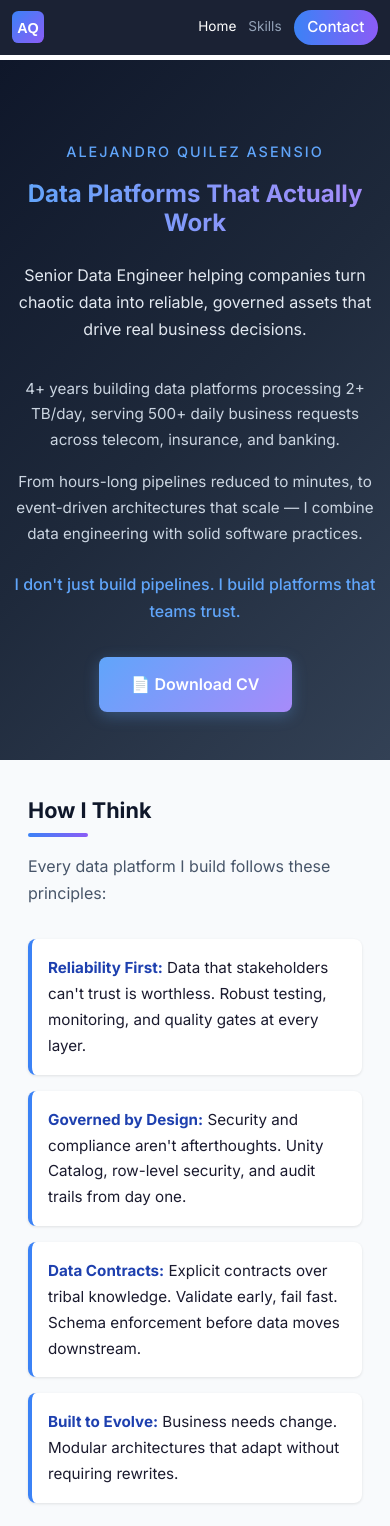
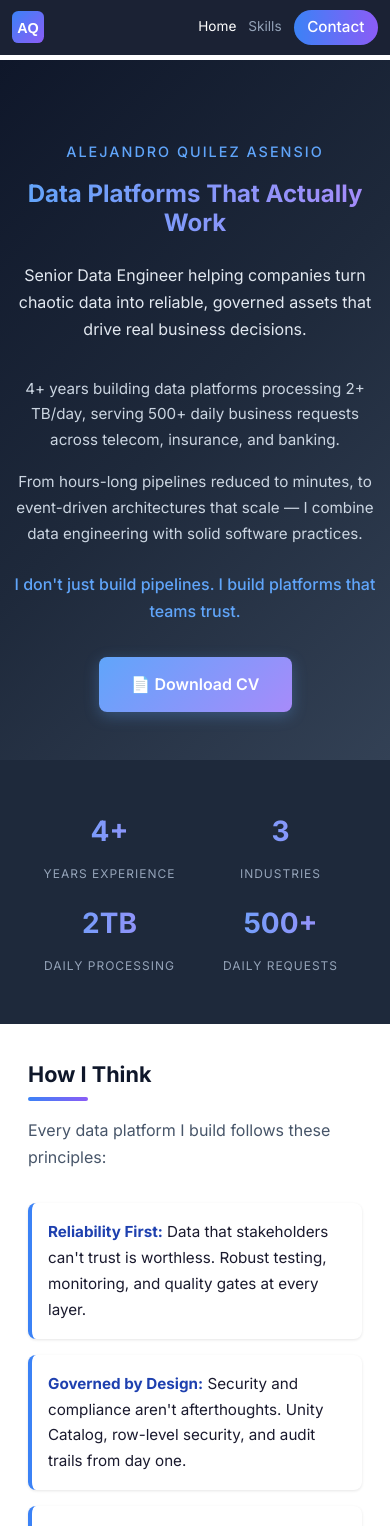
Before and after one commit to kaleex/cv, a React (Vite) app in the folder frontend/: page / in a window 390 px wide. Shown: the top 1526 px of the page. Built offline with nearby package versions, Linux system fonts and the light colour scheme.

Commit message:
feat: add stats section and scroll animations

```diff
--- a/frontend/src/App.css
+++ b/frontend/src/App.css
@@ -119,6 +119,55 @@
 }
 
 .download-cv-btn:active {
+  transform: translateY(0);
+}
+
+/* Stats Section */
+.stats-section {
+  background: #1e293b;
+  padding: 3rem 2rem;
+}
+
+.stats-container {
+  max-width: 900px;
+  margin: 0 auto;
+  display: grid;
+  grid-template-columns: repeat(4, 1fr);
+  gap: 2rem;
+  text-align: center;
+}
+
+.stat-item {
+  display: flex;
+  flex-direction: column;
+  gap: 0.5rem;
+}
+
+.stat-number {
+  font-size: 2.5rem;
+  font-weight: 700;
+  background: linear-gradient(90deg, #60a5fa, #a78bfa);
+  -webkit-background-clip: text;
+  -webkit-text-fill-color: transparent;
+  background-clip: text;
+}
+
+.stat-label {
+  font-size: 0.9rem;
+  color: #94a3b8;
+  text-transform: uppercase;
+  letter-spacing: 1px;
+}
+
+/* Fade-in Animation */
+.fade-in {
+  opacity: 0;
+  transform: translateY(20px);
+  transition: opacity 0.6s ease-out, transform 0.6s ease-out;
+}
+
+.fade-in.visible {
+  opacity: 1;
   transform: translateY(0);
 }
 
@@ -612,4 +661,28 @@
     max-width: 280px;
     text-align: center;
   }
+
+  .stats-container {
+    grid-template-columns: repeat(2, 1fr);
+    gap: 1.5rem;
+  }
+
+  .stat-number {
+    font-size: 2rem;
+  }
 }
+
+@media (max-width: 400px) {
+  .stats-container {
+    grid-template-columns: repeat(2, 1fr);
+    gap: 1rem;
+  }
+
+  .stat-number {
+    font-size: 1.75rem;
+  }
+
+  .stat-label {
+    font-size: 0.75rem;
+  }
+}
--- a/frontend/src/App.tsx
+++ b/frontend/src/App.tsx
@@ -8,6 +8,25 @@ import * as portfolio from './data/portfolio'
 import './App.css'
 
 function Home() {
+  useEffect(() => {
+    const observer = new IntersectionObserver(
+      (entries) => {
+        entries.forEach((entry) => {
+          if (entry.isIntersecting) {
+            entry.target.classList.add('visible')
+          }
+        })
+      },
+      { threshold: 0.1 }
+    )
+
+    document.querySelectorAll('.fade-in').forEach((el) => {
+      observer.observe(el)
+    })
+
+    return () => observer.disconnect()
+  }, [])
+
   return (
     <div className="portfolio">
       {/* Hero Section */}
@@ -28,8 +47,30 @@ function Home() {
         </div>
       </header>
 
+      {/* Stats Section */}
+      <section className="stats-section">
+        <div className="stats-container">
+          <div className="stat-item">
+            <span className="stat-number">4+</span>
+            <span className="stat-label">Years Experience</span>
+          </div>
+          <div className="stat-item">
+            <span className="stat-number">3</span>
+            <span className="stat-label">Industries</span>
+          </div>
+          <div className="stat-item">
+            <span className="stat-number">2TB</span>
+            <span className="stat-label">Daily Processing</span>
+          </div>
+          <div className="stat-item">
+            <span className="stat-number">500+</span>
+            <span className="stat-label">Daily Requests</span>
+          </div>
+        </div>
+      </section>
+
       {/* Approach Section */}
-      <section className="section approach">
+      <section className="section approach fade-in">
         <div className="container">
           <h3>{portfolio.approach.title}</h3>
           <p className="section-body">{portfolio.approach.body}</p>
@@ -45,7 +86,7 @@ function Home() {
       </section>
 
       {/* Lakehouse Architecture Section */}
-      <section className="section lakehouse">
+      <section className="section lakehouse fade-in">
         <div className="container">
           <h3>{portfolio.lakehouse.title}</h3>
           <p className="section-body">{portfolio.lakehouse.body}</p>
@@ -58,7 +99,7 @@ function Home() {
       </section>
 
       {/* Medallion Architecture Section */}
-      <section className="section medallion">
+      <section className="section medallion fade-in">
         <div className="container">
           <h3>Medallion Architecture</h3>
           <div className="medallion-layers">
@@ -81,7 +122,7 @@ function Home() {
       </section>
 
       {/* Governance & Security Section */}
-      <section className="section governance">
+      <section className="section governance fade-in">
         <div className="container">
           <h3>{portfolio.governance.title}</h3>
           <p className="section-body">{portfolio.governance.body}</p>
@@ -94,7 +135,7 @@ function Home() {
       </section>
 
       {/* CI/CD Section */}
-      <section className="section cicd">
+      <section className="section cicd fade-in">
         <div className="container">
           <h3>{portfolio.cicd.title}</h3>
           <p className="section-body">{portfolio.cicd.body}</p>
@@ -107,7 +148,7 @@ function Home() {
       </section>
 
       {/* Journey Section */}
-      <section className="section journey">
+      <section className="section journey fade-in">
         <div className="container">
           <h3>{portfolio.journey.title}</h3>
           <div className="timeline">
@@ -126,7 +167,7 @@ function Home() {
       </section>
 
       {/* What I Bring Section */}
-      <section className="section what-i-bring">
+      <section className="section what-i-bring fade-in">
         <div className="container">
           <h3>{portfolio.whatIBring.title}</h3>
           <ul className="skills-list">
@@ -138,7 +179,7 @@ function Home() {
       </section>
 
       {/* Publications Section */}
-      <section className="section publications">
+      <section className="section publications fade-in">
         <div className="container">
           <h3>{portfolio.publications.title}</h3>
           <div className="publications-list">
@@ -154,7 +195,7 @@ function Home() {
       </section>
 
       {/* CTA Section */}
-      <section className="section cta">
+      <section className="section cta fade-in">
         <div className="container">
           <h3>{portfolio.cta.title}</h3>
           <p>{portfolio.cta.text}</p>
```
